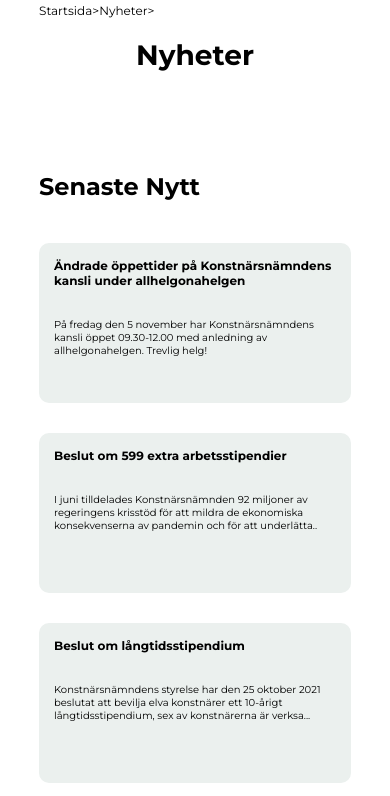
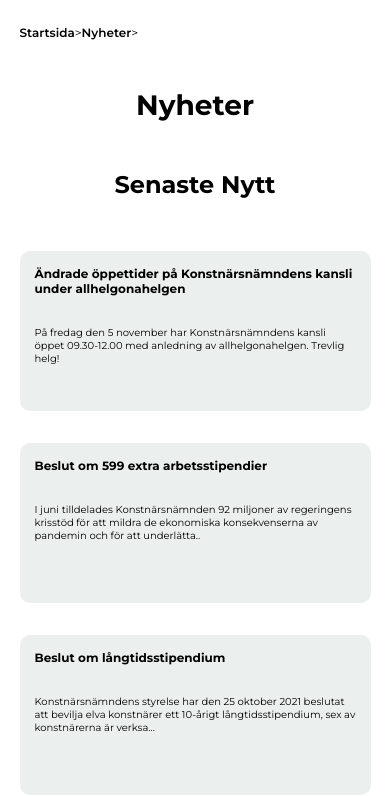
Before and after one commit to Albatraoz12/u02-redesign-groupEight, a plain HTML site: page scss/dist/news.html in a window 390 px wide. Shown: the part 57-853 px from the top of the page. Drawn offline with nearby package versions, Linux system fonts and the light colour scheme; files that its build step writes are made by us from their sources.

Commit message:
finished responsivity for news site

```diff
--- a/scss/dist/news.html
+++ b/scss/dist/news.html
@@ -429,10 +429,13 @@
     </nav>
 <main class="nyheter-wrapper">
 
+  <section class="nyheter-wrapper-intro">
     <p class="nyheter-breadcrumb"><a href="/index.html">Startsida</a>><a href="#">Nyheter</a>></p>
 
     <h1 class="nyheter-heading">Nyheter</h1>
+
     <h2 class="nyheter-heading2">Senaste Nytt</h2>
+  </section>
 
   <section class="nyheter-kort-wrapper">
 
@@ -442,7 +445,9 @@
 
     <p class="kort-heading"><a href="#">
           Ändrade öppettider på Konstnärsnämndens kansli under allhelgonahelgen</a></p>
+
       <br>
+
     <p class="kort-bekrivning"><a href="#"> På fredag den 5 november har Konstnärsnämndens kansli öppet 09.30-12.00 med anledning av allhelgonahelgen. Trevlig helg!</a></p>
 
   </div>
@@ -486,9 +491,9 @@
 
 </section>
 
-  <section class="nyher-carusel-scroll">
+  <div class="nyher-carusel-scroll">
     <p>&lt; 1 &gt;</p>
-  </section>
+  </div>
 
 </main>
 
--- a/scss/layout/_nyheter-responsive.scss
+++ b/scss/layout/_nyheter-responsive.scss
@@ -4,21 +4,31 @@
     padding-bottom:300px;
 
     .nyheter-wrapper{
+      .nyheter-wrapper-intro{
+        width: 60%;
 
+        h1{
+        @include h1-desktop;
+       }
+       h2{
+         align-self: flex-start;
+       }
+      }
         .nyheter-kort-wrapper{
           display: flex;
-          flex-direction: row;
           justify-content: center;
           align-items: center;
+          flex-direction: row;
           flex-wrap: wrap;
           width: 60%;
           gap: 30px;
+
             .nyheter-kort{
               height: 350px;
               width: 358px;
 
               .kort-heading{
-                font-size: 24px;
+                font-size: 20px;
                 font-weight: bold;
                 padding: 20px;
               }
@@ -30,15 +40,5 @@
         }
       }
     }
-
-
-
-
-
-
   }
-
-
-
-
 }
--- a/scss/pages/_nyheter.scss
+++ b/scss/pages/_nyheter.scss
@@ -2,51 +2,60 @@
   position: relative;
   padding-bottom:300px;
 
-
-  .nyheter-wrapper{
+    .nyheter-wrapper{
       display: flex;
       flex-direction: column;
       justify-content: center;
       align-items: center;
       gap: 20px;
 
-      .nyheter-kort-wrapper{
+      .nyheter-wrapper-intro{
         display: flex;
         flex-direction: column;
-        justify-content: center;
-        align-items: center;
-        width: 80%;
-        gap: 30px;
+        width: 90%;
+
+        h1{
+          @include h1-mobile;
+          align-self: center;
+        }
+
+        h2{
+          align-self: center;
+        }
+
+        .nyheter-breadcrumb{
+          align-self: flex-start;
+          @include breadcrumb;
+          margin-top: 2rem;
+          // font-size: 12px;
+          // margin-top: 10px;
+          // margin-left: 10%;
+
+          a{
+            text-decoration: none;
+            color: $black;
+          }
+
       }
 
-      .nyheter-breadcrumb{
-        align-self: flex-start;
-        font-size: 12px;
-        margin-top: 10px;
-        margin-left: 10%;
+        .nyheter-kort-wrapper{
+          display: flex;
+          flex-direction: column;
+          justify-content: center;
+          align-items: center;
+          width: 90%;
+          gap: 30px;
+        }
 
-        a{
-          text-decoration: none;
-          color: $black;
-        }
-    }
-    .nyheter-heading{
-      font-weight: bold;
-      font-size: 28px;
-      margin-bottom: 80px;
-    }
 
-    .nyheter-heading2{
-      align-self: flex-start;
-      margin-left: 10%;
-      margin-bottom: 22px;
-    }
+      }
 
     .nyheter-kort{
       background-color: $lightGreen;
       border-radius: 10px;
       height: 160px;
-      width: 100%;
+      width: 90%;
+      margin: 2rem auto;
 
         // .nyheter-dag{
         //   background-color: white;
```
